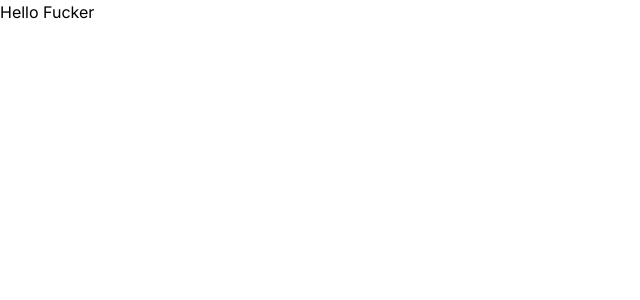
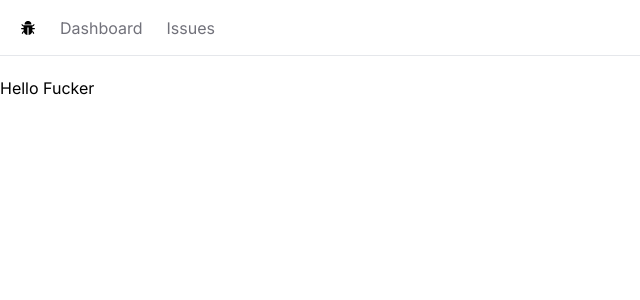
Before and after one commit to antareephasan/issue-tracker, a Next.js app: page / in a window 1280 px wide. Shown: the top 300 px of the page, without its empty margins (0-640 px from the left). Built offline with nearby package versions, Linux system fonts and the light colour scheme.

Commit message:
Build the NavBar

```diff
--- /dev/null
+++ b/app/NavBar.tsx
@@ -0,0 +1,22 @@
+import Link from 'next/link'
+import React from 'react'
+import { AiFillBug } from "react-icons/ai";
+
+const NavBar = () => {
+    const links = [
+        { lablel: 'Dashboard', href: '/' },
+        { lablel: 'Issues', href: '/issues' }
+    ]
+    return (
+        <nav className='flex space-x-6 border-b mb-5 px-5 h-14 items-center'>
+            <Link href="/"><AiFillBug /></Link>
+            <ul className='flex space-x-6'>
+                {links.map(link =>
+                    <Link key={link.href} className='text-zinc-500 hover:text-zinc-800 transition-colors' href={link.href}>{link.lablel}</Link>
+                )}
+            </ul>
+        </nav>
+    )
+}
+
+export default NavBar
--- a/app/layout.tsx
+++ b/app/layout.tsx
@@ -1,6 +1,7 @@
 import './globals.css'
 import type { Metadata } from 'next'
 import { Inter } from 'next/font/google'
+import NavBar from './NavBar'
 
 const inter = Inter({ subsets: ['latin'] })
 
@@ -16,7 +17,12 @@
 }) {
   return (
     <html lang="en">
-      <body className={inter.className}>{children}</body>
+      <body className={inter.className}>
+        <NavBar />
+        <main>
+          {children}
+        </main>
+      </body>
     </html>
   )
 }
--- a/package.json
+++ b/package.json
@@ -19,6 +19,7 @@
     "postcss": "8.4.35",
     "react": "18.2.0",
     "react-dom": "18.2.0",
+    "react-icons": "^4.11.0",
     "tailwindcss": "3.4.1",
     "typescript": "5.3.3"
   }
```
Also changed, not shown: 1 other file (tests, documents, lock files or other folders).
